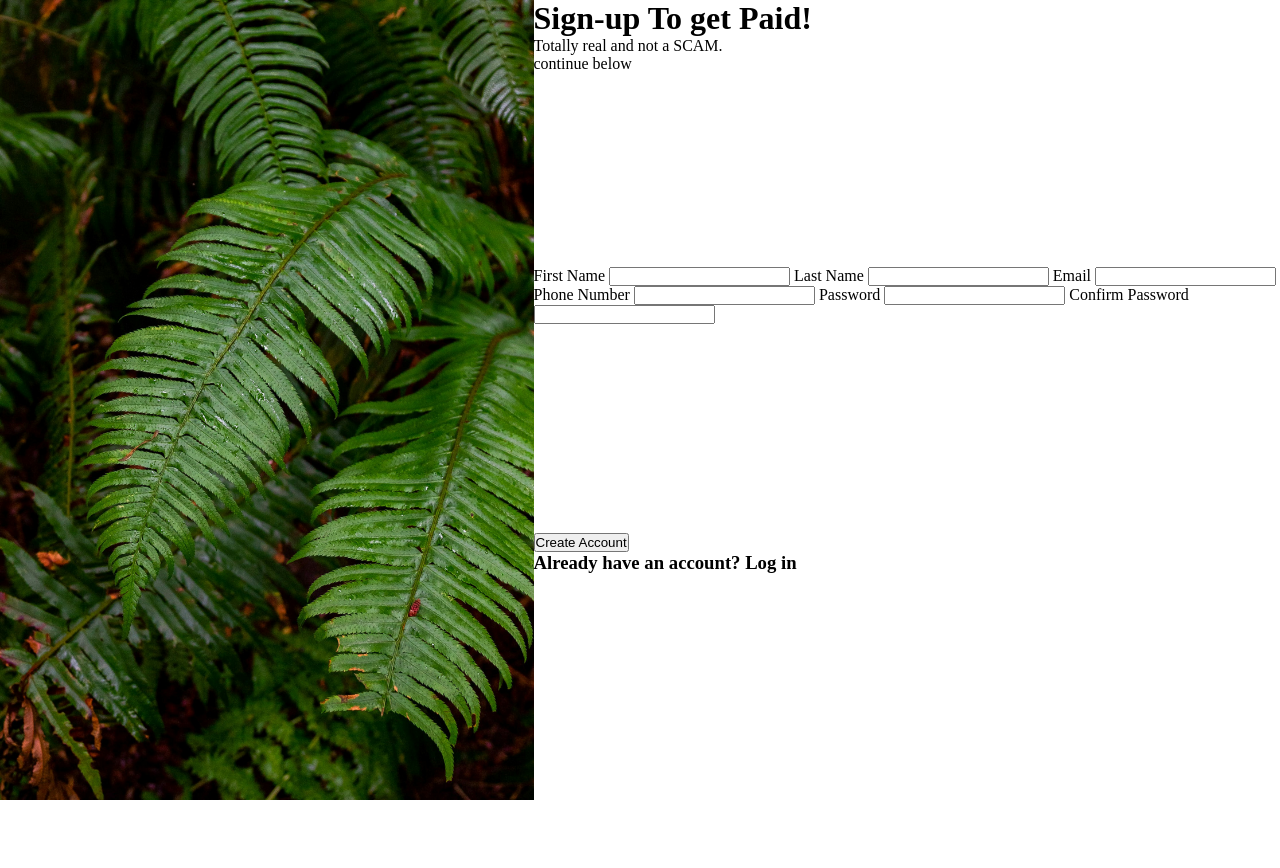
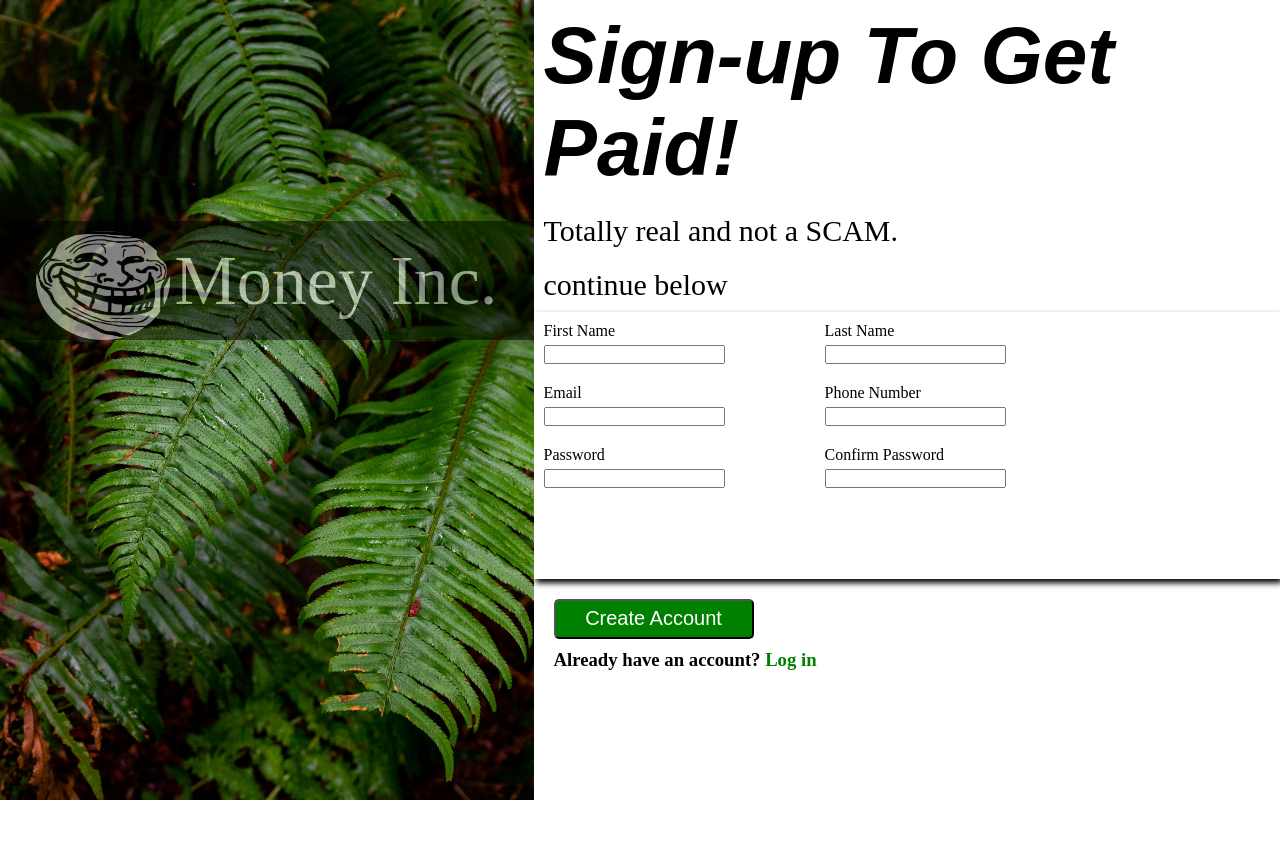
Before and after one commit to RogueGrim/Sign_up_form, a plain HTML site: page index.html in a window 1280 px wide. Before the commit the page ends 804 px from the top, so only its background shows below. Drawn offline with Linux system fonts and the light colour scheme.

Commit message:
css done

```diff
--- a/index.html
+++ b/index.html
@@ -7,39 +7,63 @@
     <link rel="stylesheet" href="style.css">
 </head>
 <body>
-<div>
-    <img src="images/halie-west-25xggax4bSA-unsplash.jpg">
+<div class="image_container">
+    <img class='image' src="images/halie-west-25xggax4bSA-unsplash.jpg">
+
+    <div class="image_text">
+        <img class='image2'src="images/troll.jpg">
+        <p>Money Inc.</p>
+    </div>
 </div>
 <div class="container">
     <div class="section1">
-        <h1>Sign-up To get Paid!</h1>
-        <p>Totally real and not a SCAM.</p>
-        <p>continue below</p>
+        <h1>Sign-up To Get Paid!</h1>
+        <p class="sectionText">Totally real and not a SCAM.</p>
+        <p class="sectionText">continue below</p>
     </div>
     <div class="section2">
         <form>
+            <div class="row">
+                <div id="field">
                     <label for="first_name">First Name</label>
                     <input type="text" id="first_name" name="first_name">
+                </div>
 
+                <div id="field">
                     <label for="last_name">Last Name</label>
                     <input type="text" id="last_name" name="last_name">
+                </div>
+            </div>
 
+            <div class="row">
+
+                <div id="field">
                     <label for="email">Email</label>
                     <input type="email" id="email" name="email">
+                </div>
 
+                <div id="field">
                     <label for="number">Phone Number</label>
                     <input type="number" id="number" name="number">
+                </div>
+            </div>
 
+            <div class="row">
+                <div id="field">
                     <label for="password">Password</label>
                     <input type="password" id="password" name="password">
+                </div>
 
+                <div id="field">
                     <label for="confirm_password">Confirm Password</label>
                     <input type="password" id="password">
+                </div>
+            </div>
         </form>
     </div>
     <div class="section3">
         <button>Create Account</button>
-        <h3>Already have an account? <link>Log in</link> </h3>
+        <h3>Already have an account? <a>Log in</a> </h3>
     </div>
 </div>
 
--- a/style.css
+++ b/style.css
@@ -5,17 +5,96 @@
 body{
     display: flex;
 }
-img{
+.image_container{
+    position: relative;
+}
+.image_text{
+    position:absolute;
+    width: 100%;
+    top:25%;
+    background-color: black;
+    opacity: 0.5;
+    display: flex;
+    justify-content: center;
+    align-items: center;
+    gap: 5px;
+    color: white;
+    font-size: 70px;
+    text-align: center;
+}
+
+.image2{
+    padding-top: 10px;
+    width: 25%;
+    border-radius: 50%;
+}
+.image{
     height: 100vh;
 }
+.container{
+    width: 100%;
+}
 .section1{
+    display: flex;
+    align-items: start ;
+    justify-content: center;
+    flex-direction: column;
     min-height: calc(100vh/3);
+}
+
+h1{
+    padding: 10px;
+    font-family: Arial, Helvetica, sans-serif;
+    font-size: 80px;
+    font-style: italic;
+
+}
+.sectionText{
+    padding: 10px;
+    font-family: 'Times New Roman', Times, serif;
+    font-size:30px;
+}
+form{
+    display: flex;
+    justify-content: space-between;
+    flex-direction: column;
+    align-items: flex-start;
+    gap: 20px;
+    padding: 10px;
+}
+#field{
+    display: flex;
+    flex-direction: column;
+    gap: 5px;
+}
+.row{
+    display: flex;
+    gap: 100px;
 }
 
 .section2{
     min-height: calc(100vh/3);
+    box-shadow: 2px 4px 6px;
 }
+button{
+    max-width: fit-content;
+    min-width: 200px;
+    min-height: 40px;
+    background-color: green;
+    border-radius: 5px;
+    font-family: Arial, Helvetica, sans-serif;
+    color: white;
+    font-size: 20px;
+    box-shadow: 2px 4px 6px;
 
+}
+a{
+  color: green;
+}
 .section3{
+    display: flex;
+    flex-direction: column;
+    gap: 10px;
     min-height: calc(100vh/3);
+    margin: 20px;
 }
```
Also changed, not shown: images/troll.jpg (added). Lines whose indentation alone changed are shown as unchanged.
